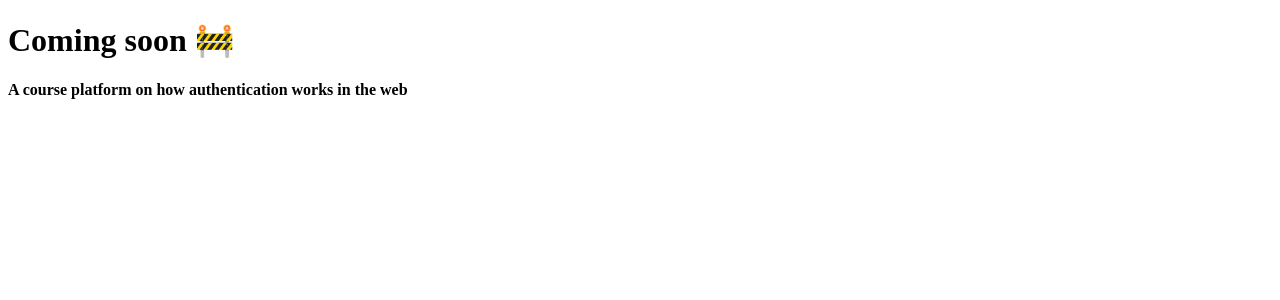
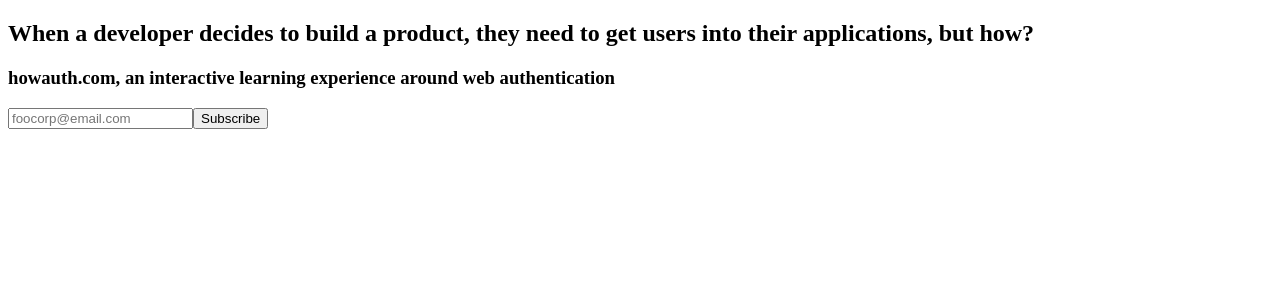
Before and after one commit to LauraBeatris/howauth, a Next.js app: page / in a window 1280 px wide. Shown: the top 300 px of the page. Built offline with nearby package versions, Linux system fonts and the light colour scheme; no server answers.

Commit message:
Introduce draft for email list subscription

```diff
--- /dev/null
+++ b/app/components/SubscribeToEmailList/actions.ts
@@ -0,0 +1,25 @@
+"use server";
+
+import { CreateContactResponse, Resend } from "resend";
+
+const resend = new Resend(process.env.RESEND_API_KEY);
+
+type ActionState = CreateContactResponse | undefined;
+
+export async function subscribeToEmailList(
+  _previousState: ActionState,
+  data: FormData
+) {
+  const email = data.get("email")?.toString();
+
+  if (!email) {
+    throw new Error("Email is required");
+  }
+
+  const contact = await resend.contacts.create({
+    email,
+    audienceId: "945248ec-9775-4dbd-b0bd-13d3c92259ba",
+  });
+
+  return contact;
+}
--- /dev/null
+++ b/app/components/SubscribeToEmailList/index.tsx
@@ -0,0 +1,32 @@
+"use client";
+
+import { useFormState, useFormStatus } from "react-dom";
+import { subscribeToEmailList } from "./actions";
+
+/**
+ * TODO - Add a route handler to be called by a QR code
+ */
+
+export default function SubscribeToEmailList() {
+  const [state, action] = useFormState(subscribeToEmailList, undefined);
+
+  // TODO - Verify if has already been subscribed by persisting this on local storage
+  // Also doing this to not bloat Resend's audience on a free plan
+
+  return (
+    <form action={action}>
+      <input type="email" required placeholder="foocorp@email.com" />
+      <SubscribeButton />
+
+      {/* Handle success and error, eg: what if the Resend API fails due to exceeding the audience */}
+      {state?.data && <span>Subscribed!</span>}
+      {state?.error && <span>Oh no, try again!</span>}
+    </form>
+  );
+}
+
+function SubscribeButton() {
+  const { pending } = useFormStatus();
+
+  return <button disabled={pending}>Subscribe</button>;
+}
--- a/app/layout.tsx
+++ b/app/layout.tsx
@@ -2,7 +2,7 @@
 
 export const metadata: Metadata = {
   title: "howauth.com",
-  description: "Course platform for howauth.com",
+  description: "Interactive learning platform around web authentication",
 };
 
 export default function RootLayout({
--- a/app/page.tsx
+++ b/app/page.tsx
@@ -1,8 +1,19 @@
+import SubscribeToEmailList from "./components/SubscribeToEmailList";
+
 export default function Home() {
   return (
     <div>
-      <h1>Coming soon 🚧</h1>
-      <h4>A course platform on how authentication works in the web</h4>
+      <h2>
+        When a developer decides to build a product, they need to get users into
+        their applications, but how?
+      </h2>
+
+      <h3>
+        howauth.com, an interactive learning experience around web
+        authentication
+      </h3>
+
+      <SubscribeToEmailList />
     </div>
   );
 }
```
Also changed, not shown: package.json (+7 -5 lines), 2 other files (tests, documents, lock files or other folders).
